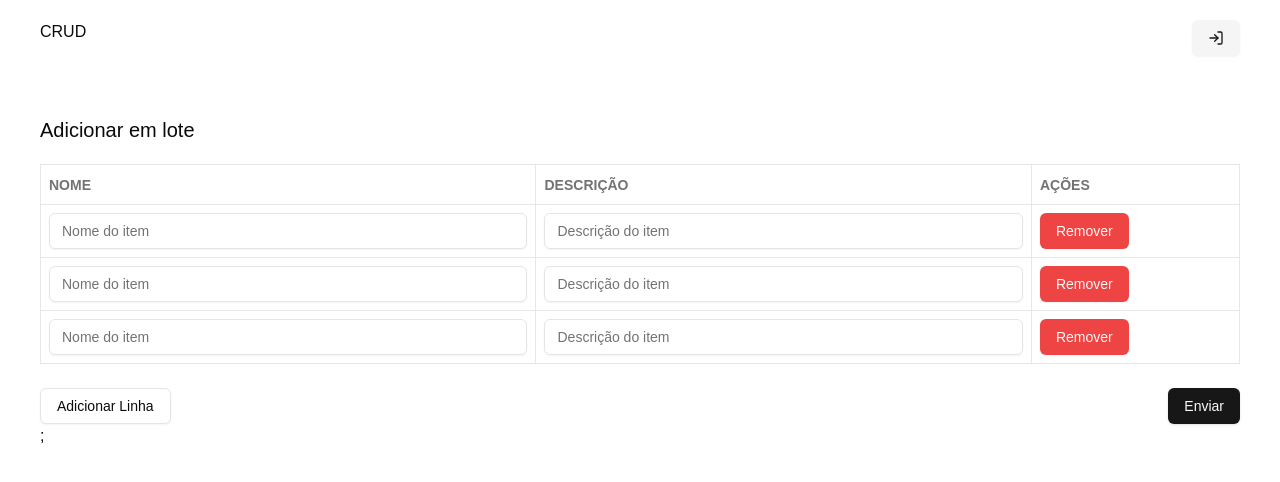
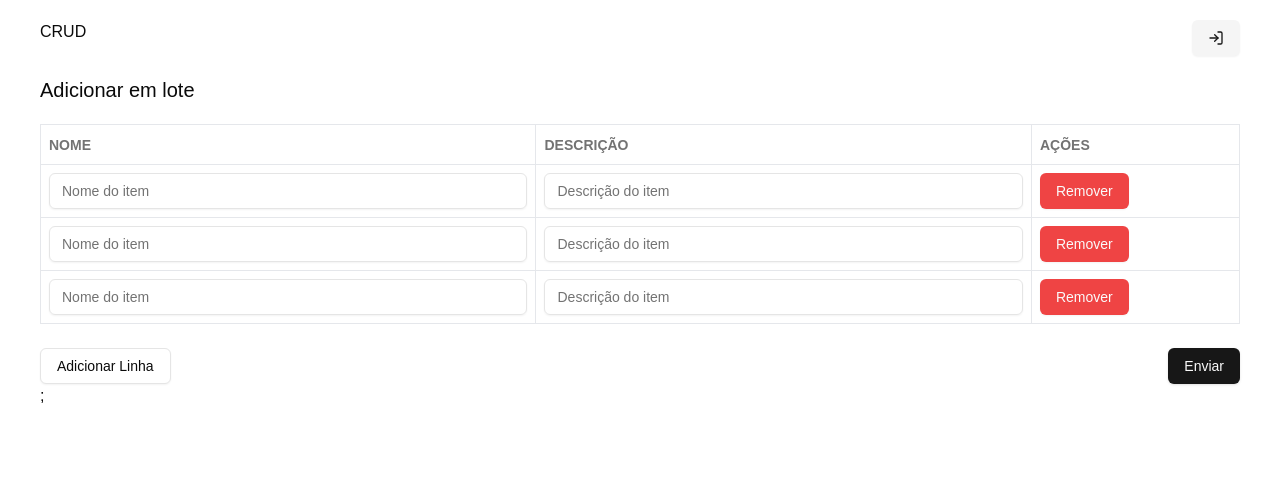
Before and after one commit to eduardoddmg/crud, a Next.js app in the folder frontend/: page /item/adicionar/lote in a window 1280 px wide. Shown: the top 482 px of the page. Built offline with nearby package versions, Linux system fonts and the light colour scheme.

Commit message:
[FEAT] Mudança no layout

```diff
--- a/frontend/app/item/adicionar/lote/page.tsx
+++ b/frontend/app/item/adicionar/lote/page.tsx
@@ -11,7 +11,7 @@ const Page = () => {
     createBatchItem(data);
   };
   return (
-    <div className="p-10 space-y-5">
+    <div className="space-y-5">
       <h2 className="text-xl">Adicionar em lote</h2>
       <ItemFormLote onSubmit={onSubmit} />;
     </div>
--- a/frontend/app/item/adicionar/page.tsx
+++ b/frontend/app/item/adicionar/page.tsx
@@ -11,7 +11,7 @@ const Page = () => {
     createItem(name, description);
   };
   return (
-    <div className="p-10 space-y-5">
+    <div className="space-y-5">
       <h2 className="text-xl">Adicionar</h2>
       <ItemForm onSubmit={onSubmit} />;
     </div>
--- a/frontend/app/layout.tsx
+++ b/frontend/app/layout.tsx
@@ -34,7 +34,7 @@ export default function RootLayout({
         <Toaster />
         <AuthProvider>
           <Navbar />
-          {children}
+          <section className="px-10">{children}</section>
         </AuthProvider>
       </body>
     </html>
--- a/frontend/app/page.tsx
+++ b/frontend/app/page.tsx
@@ -20,7 +20,7 @@ const Page = () => {
 
   return (
     <div className="py-5 space-y-5">
-      <div className="px-10 space-y-5">
+      <div className="space-y-5">
         <div className="space-x-5">
           <Link href="/item/adicionar">
             <Button variant="default">Adicionar</Button>
```
